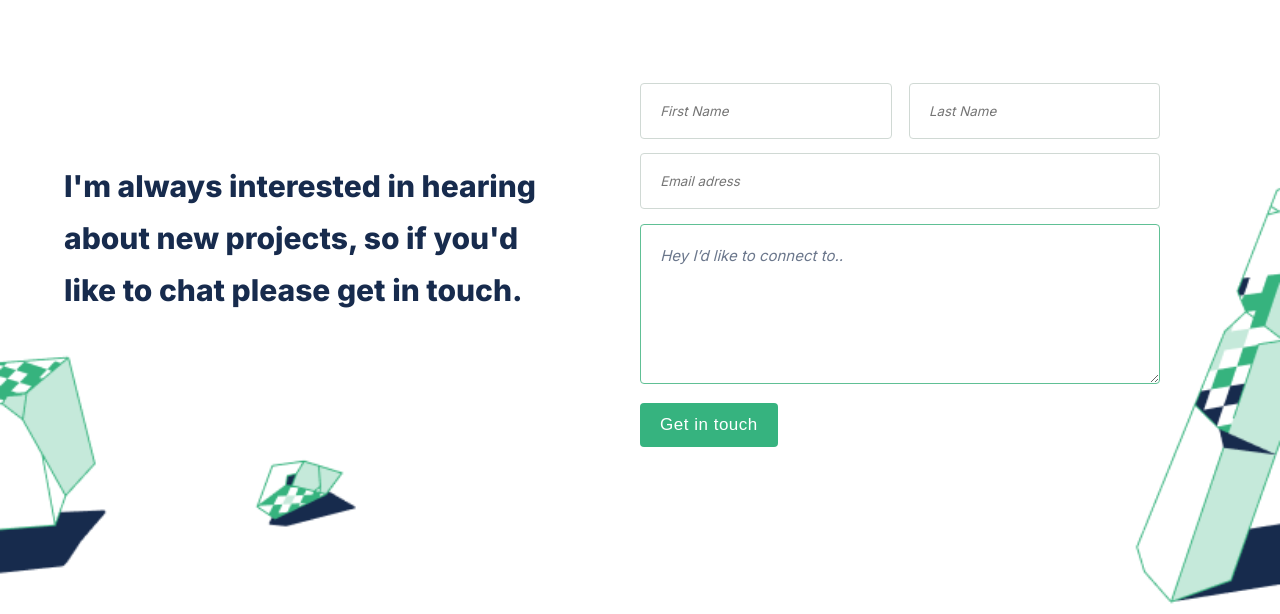
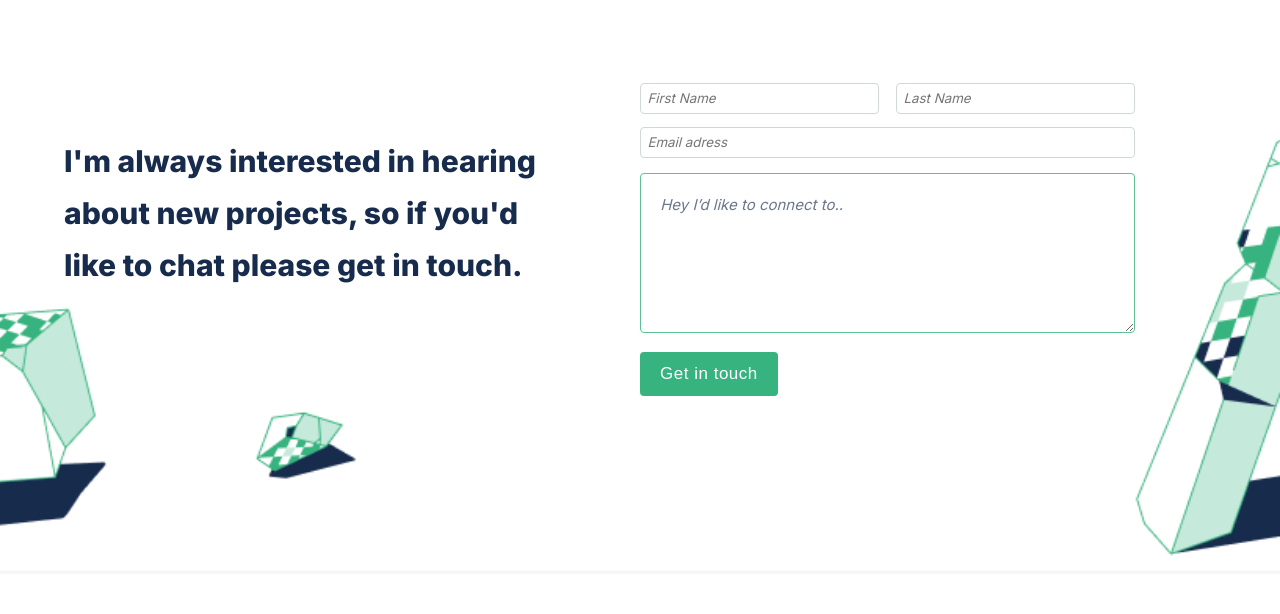
Before and after one commit to Nessrine88/-Protofolio-, a website: page index.html in a window 1280 px wide. Shown: the part 3025-3639 px from the top of the page. Drawn offline with Linux system fonts and the light colour scheme.

Commit message:
fix styleint issues

```diff
--- a/style.css
+++ b/style.css
@@ -381,8 +381,8 @@ h3 {
 }
 
 .contact-me {
-display: flex;
-flex-direction: column;
+  display: flex;
+  flex-direction: column;
 }
 
 .get-in-touch {
@@ -418,9 +418,8 @@ form input {
   width: 75%;
   border: 1px solid #d0d9d4;
   border-radius: 4px;
-  padding: 3%;
   color: #6b778c;
-  font-family: 'Inter' , sans-serif
+  font-family: 'Inter', sans-serif;
 }
 
 textarea {
@@ -428,9 +427,9 @@ textarea {
   padding: 3%;
   font-style: italic;
   color: #6b778c;
-  width: 75%;
-  border: 1px solid #60C095;
-  font-family: 'Inter' , sans-serif;
+  width: 71%;
+  border: 1px solid #60c095;
+  font-family: 'Inter', sans-serif;
   font-size: 15px;
   font-weight: 400;
   line-height: 24px;
@@ -450,7 +449,8 @@ textarea {
   color: #42526e;
 }
 
-#firstName, #lastName {
+#firstName,
+#lastName {
   display: none;
 }
 
@@ -477,7 +477,7 @@ textarea {
     display: none;
   }
 
-  .background{
+  .background {
     background-image: url("images/bg-desktop.PNG");
     background-repeat: no-repeat;
     background-size: 100% auto;
@@ -485,11 +485,11 @@ textarea {
   }
 
   .para {
-    font-family: Inter;
+    font-family: 'Inter', sans-serif;
     font-size: 30px;
     font-weight: 700;
     line-height: 52px;
-    letter-spacing: 0em;
+    letter-spacing: 0;
     text-align: left;
   }
 
@@ -498,11 +498,11 @@ textarea {
     display: inline-block;
   }
 
-  #firstName, #lastName {
+  #firstName,
+  #lastName {
     display: inline-block;
-    width: fit-content;
     margin-right: 2%;
-    width: 33%;
+    width: 35%;
   }
 
   textarea {
@@ -520,10 +520,11 @@ textarea {
     align-content: center;
   }
 
-  .form-btn{
+  .form-btn {
     margin-top: 0;
   }
-  .social-media ul{
+
+  .social-media ul {
     margin-top: 15em;
   }
 }
```
